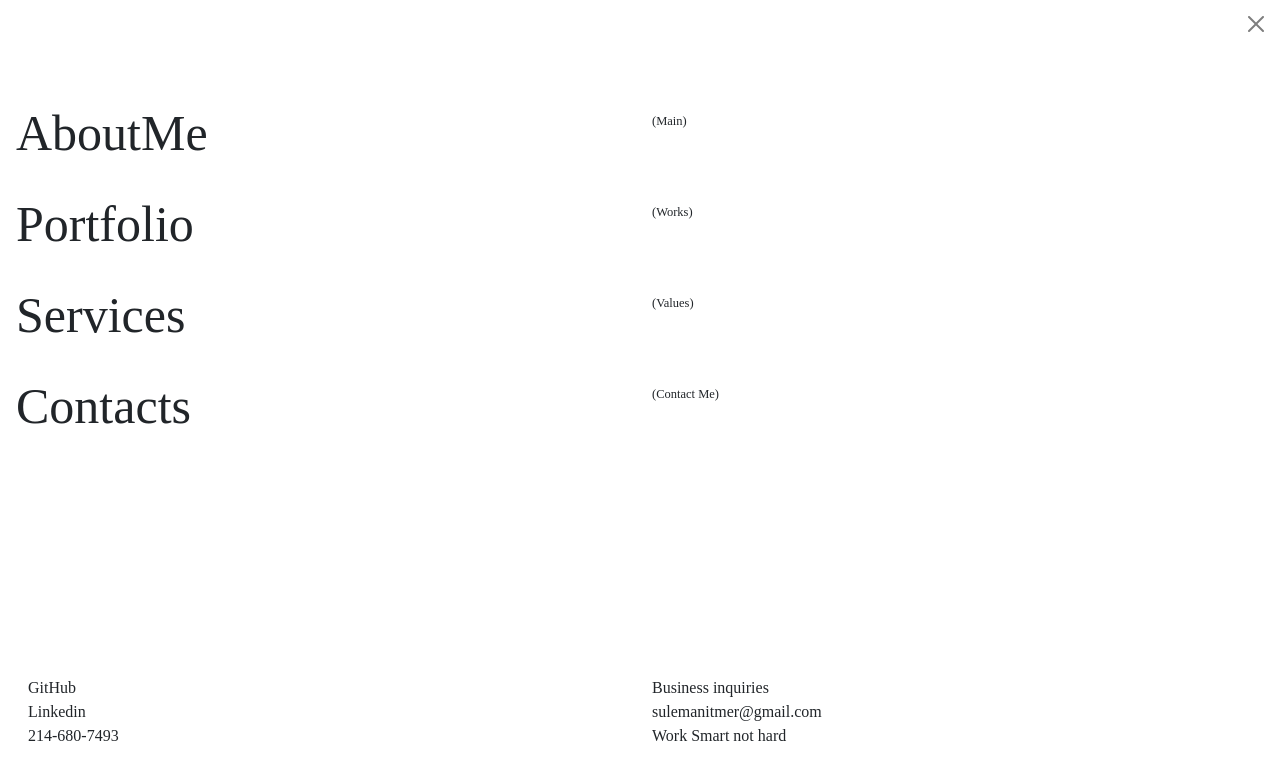
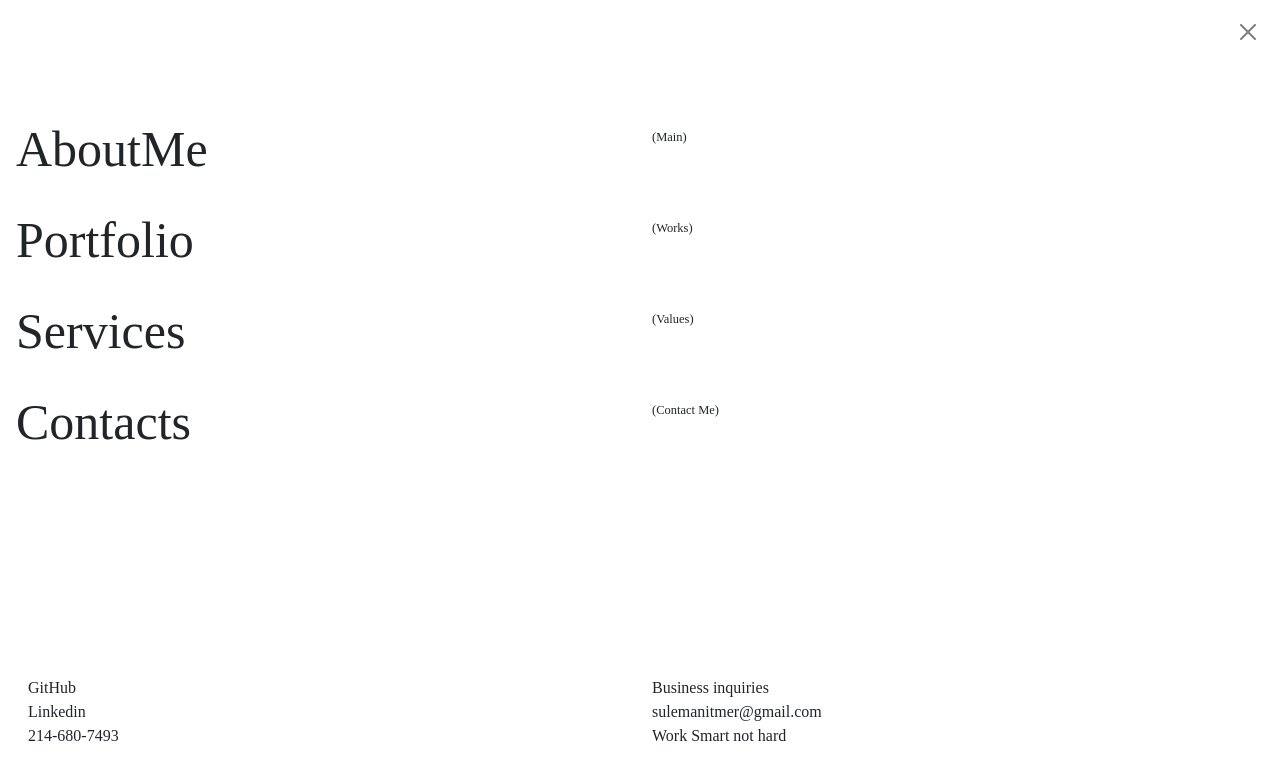
Before and after one commit to Sulemanitmer/MyWebsite-with-React, a React (Create React App) app in the folder my-app/: page / in a window 1280 px wide. Both pictures are taken after a click on the button "Main Menu". Shown: the top 780 px of the page. Built offline with nearby package versions, Linux system fonts and the light colour scheme.

Commit message:
testing explode

```diff
--- a/my-app/src/components/navbar/navbarModal/index.jsx
+++ b/my-app/src/components/navbar/navbarModal/index.jsx
@@ -30,7 +30,7 @@ export default function NavBarModal() {
             dialogClassName="custom-modal"
             bsClass="my-modal"
         >
-        <Modal.Header closeButton className='border-0'>
+        <Modal.Header  closeButton className='border-0 p-4'>
           <Modal.Title></Modal.Title>
             </Modal.Header>
                 <Modal.Body>
```
